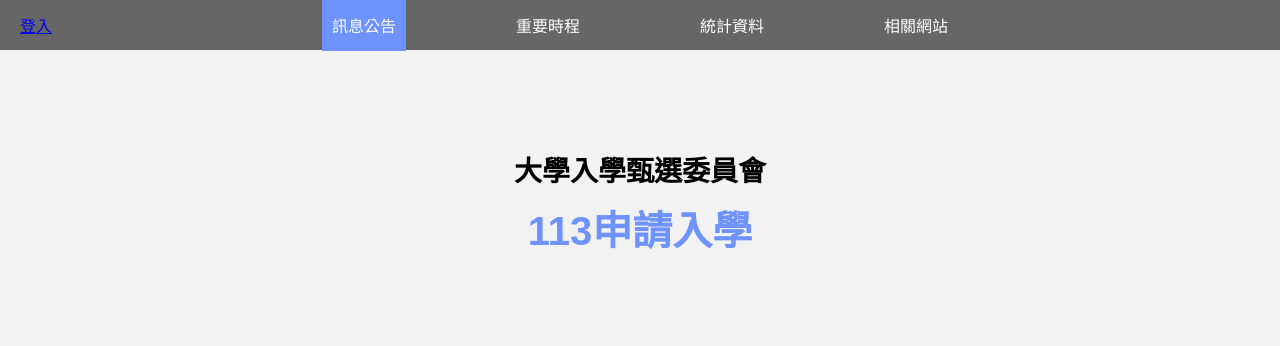
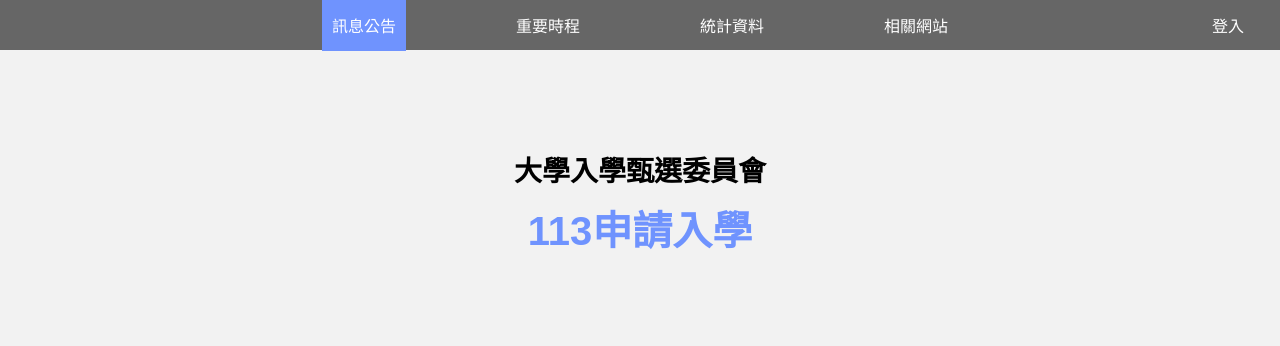
Before and after one commit to timmy90928/apply113, a CodeIgniter 4 app: the page made by app/Views/main_page/schedule.php in a window 1280 px wide. Shown: the top 346 px of the page. Run offline with PHP 8.4 and a stand-in for CodeIgniter, Linux system fonts and the light colour scheme; the template is opened without the code that fills it, so the values that code supplies are empty; some libraries are stand-ins or nearby versions.

Commit message:
Revert "fix: modify navigation and fixed the bugs of login button"
This reverts commit 0bb8aafd12bdc82c34ec0895fe7e65543ba83ba9.

```diff
--- a/app/Views/main_page/announcement.php
+++ b/app/Views/main_page/announcement.php
@@ -17,8 +17,8 @@
                         <a href="/Home/reference">相關網站</a>
                     </div>
                 </div>
-                <div class="nav-right">
-                    <a href="/Home/login" class="login-link">登入</a>
+                <div class="login-button">
+                    <a href="/Home/login">登入</a>
                 </div>
             </div>
         </nav>
--- a/app/Views/main_page/reference.php
+++ b/app/Views/main_page/reference.php
@@ -17,8 +17,8 @@
                         <a href="/Home/reference">相關網站</a>
                     </div>
                 </div>
-                <div class="nav-right">
-                    <a href="/Home/login" class="login-link">登入</a>
+                <div class="login-button">
+                    <a href="/Home/login">登入</a>
                 </div>
             </div>
         </nav>
--- a/app/Views/main_page/schedule.php
+++ b/app/Views/main_page/schedule.php
@@ -17,8 +17,8 @@
                         <a href="/Home/reference">相關網站</a>
                     </div>
                 </div>
-                <div class="nav-right">
-                    <a href="/Home/login" class="login-link">登入</a>
+                <div class="login-button">
+                    <a href="/Home/login">登入</a>
                 </div>
             </div>
         </nav>
--- a/app/Views/main_page/statistics.php
+++ b/app/Views/main_page/statistics.php
@@ -17,8 +17,8 @@
                         <a href="/Home/reference">相關網站</a>
                     </div>
                 </div>
-                <div class="nav-right">
-                    <a href="/Home/login" class="login-link">登入</a>
+                <div class="login-button">
+                    <a href="/Home/login">登入</a>
                 </div>
             </div>
         </nav>
--- a/public/main/main.js
+++ b/public/main/main.js
@@ -1,5 +1,5 @@
 document.addEventListener('DOMContentLoaded', function() {
-    const navLinks = document.querySelectorAll('.nav-links a, .nav-right a');
+    const navLinks = document.querySelectorAll('.nav-links a');
     const homeLink = document.querySelector('.home-link');
 
     // 獲取當前頁面的名稱
@@ -30,6 +30,7 @@ document.addEventListener('DOMContentLoaded', function() {
             if (this !== homeLink) {
                 setActiveLink(this);
             } else {
+                // 如果點擊的是「訊息公告」，清除其他按鈕的活動狀態
                 navLinks.forEach(navLink => navLink.classList.remove('active'));
                 localStorage.removeItem('activeLink');
             }
```
